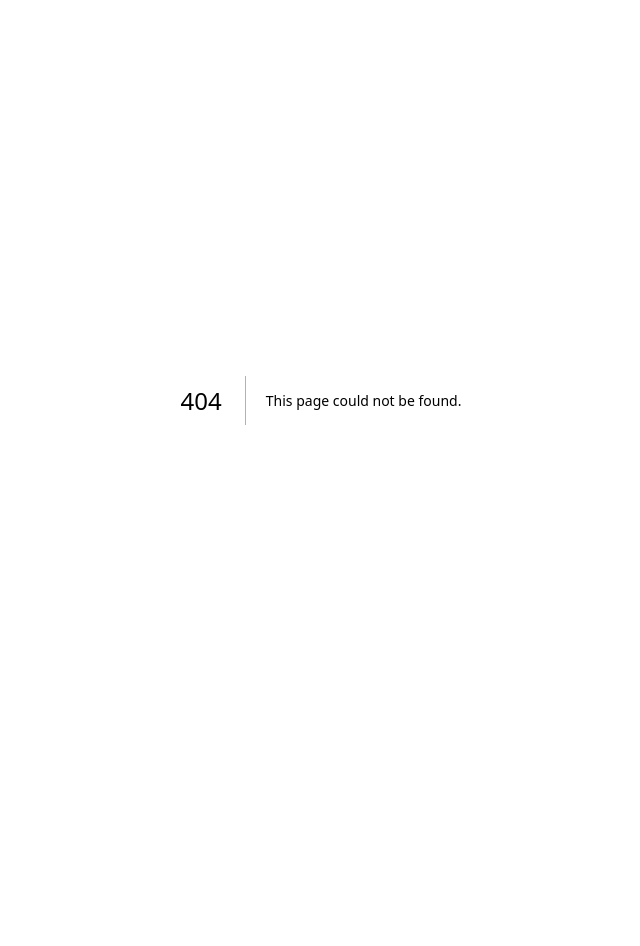
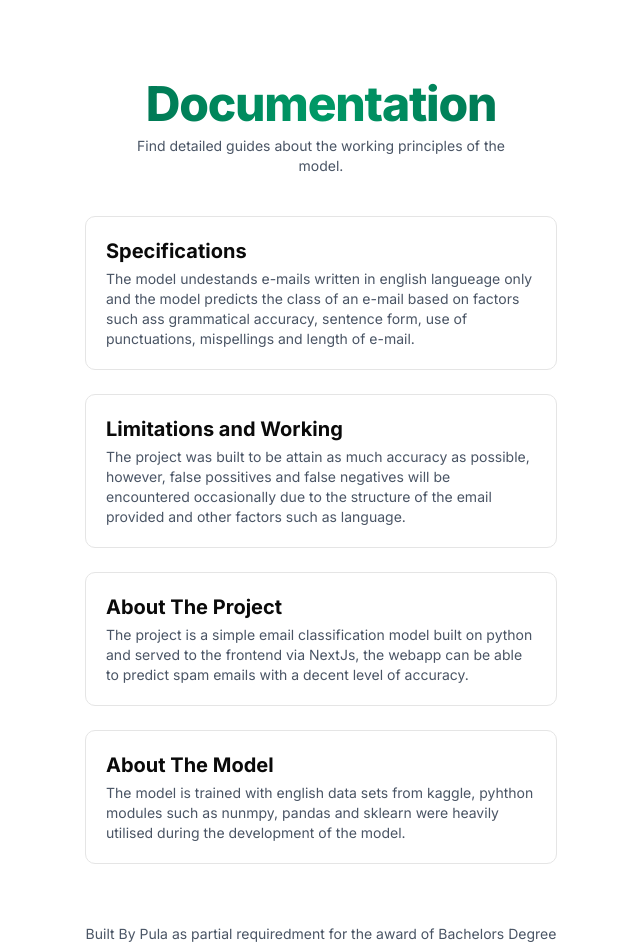
Before and after one commit to reelmza/pula-frontend, a Next.js app: page /docs in a window 1280 px wide. Before the commit this address had no page. Shown: the top 946 px of the page, without its empty margins (319-959 px from the left). Before the commit the page ends 800 px from the top, so only its background shows below. Built offline with nearby package versions, Linux system fonts and the light colour scheme.

Commit message:
Added documentation page

```diff
--- /dev/null
+++ b/app/docs/page.tsx
@@ -0,0 +1,63 @@
+const Section = ({
+  title,
+  description,
+}: {
+  title: string;
+  description: string;
+}) => {
+  return (
+    <div className="border w-full p-5 rounded-lg mb-5 lg:mb-2">
+      <div className="text-lg lg:text-xl font-bold mb-1">{title}</div>
+      <p className="text-gray-600 text-sm">{description}</p>
+    </div>
+  );
+};
+
+const Page = () => {
+  return (
+    <div className="w-full flex flex-col items-center font-sans mt-10 lg:mt-20">
+      {/* Heading */}
+      <h1 className=" text-4xl lg:text-5xl text-transparent bg-clip-text bg-gradient-to-r from-emerald-700 via-emerald-600 to-emerald-700 font-extrabold tracking-tight mb-2">
+        Documentation
+      </h1>
+      {/* Description */}
+      <p className="w-full lg:w-[35%] px-5 text-sm text-gray-600 text-center mb-10">
+        Find detailed guides about the working principles of the model.
+      </p>
+      <div className="flex flex-col w-full px-5 lg:w-4/10 lg:gap-4">
+        <Section
+          title="Specifications"
+          description="The model undestands e-mails written in english langueage only and the model predicts the class of an e-mail based on factors such ass grammatical accuracy, sentence form, use of punctuations, mispellings and length of e-mail."
+        />
+
+        <Section
+          title="Limitations and Working"
+          description="The project was built to be attain as much accuracy as possible, however, false possitives and false negatives will be encountered occasionally due to the structure of the email provided and other factors such as language."
+        />
+
+        <Section
+          title="About The Project"
+          description="The project is a simple email classification model built on python and
+        served to the frontend via NextJs, the webapp can be able to predict
+        spam emails with a decent level of accuracy."
+        />
+        <Section
+          title="About The Model"
+          description="The model is trained with english data sets from kaggle, pyhthon modules such as nunmpy, pandas and sklearn were heavily utilised during the development of the model."
+        />
+
+        <div className="h-5"></div>
+
+        <div className="text-center text-sm text-gray-600">
+          Built By Pula as partial requiredment for the award of Bachelors
+          Degree in Cyber Security at Bingham University, Karu, Nasarawa State,
+          Nigeria.{" "}
+        </div>
+
+        <div className="h-20"></div>
+      </div>
+    </div>
+  );
+};
+
+export default Page;
--- a/app/page.tsx
+++ b/app/page.tsx
@@ -3,7 +3,9 @@ import Spinner from "@/components/Spinner";
 import { Dialog, DialogContent } from "@/components/ui/dialog";
 import { DialogTitle } from "@radix-ui/react-dialog";
 import { VisuallyHidden } from "@radix-ui/react-visually-hidden";
-import React, { useState } from "react";
+import { ArrowRight } from "lucide-react";
+import Link from "next/link";
+import React, { useRef, useState } from "react";
 
 export default function Home() {
   const [dialogOpen, setDialogOpen] = useState(false);
@@ -11,6 +13,8 @@ export default function Home() {
   const [loading, setLoading] = useState<null | string>(null);
   const [history, setHistory] = useState<string[] | null>(null);
   const [predCount, setPredCount] = useState(0);
+
+  const form = useRef<HTMLFormElement>(null);
 
   const check = async (e: React.SyntheticEvent) => {
     e.preventDefault();
@@ -74,20 +78,32 @@ export default function Home() {
   };
 
   return (
-    <div className="w-full flex flex-col items-center font-sans mt-20">
+    <div className="w-full flex flex-col items-center font-sans mt-10 lg:mt-20">
       {/* Heading */}
       <h1 className=" text-4xl lg:text-5xl text-transparent bg-clip-text bg-gradient-to-r from-emerald-700 via-emerald-600 to-emerald-700 font-extrabold tracking-tight mb-2">
         Email Spam Filter
       </h1>
 
-      <p className="w-full lg:w-[35%] px-5 text-sm text-gray-600 mb-10 text-center">
-        Please paste a substancial number of text from any part of your email
-        content for accuracy.
+      {/* Description */}
+      <p className="w-full lg:w-[35%] px-5 text-sm text-gray-600 mb-2 text-center">
+        Predict the likelihood of spam english emails with ease.
       </p>
+
+      {/* Documentation Link */}
+      <Link href={"/docs"} className="mb-5">
+        <div className="text-emerald-600 font-semibold flex items-center gap-2">
+          <span>Documentation & Guides</span>
+          <ArrowRight size={16} strokeWidth={2} />
+        </div>
+      </Link>
 
       {/* Content */}
       <div className="flex w-full px-5 lg:w-6/10 lg:gap-4">
-        <form className="w-full lg:w-3/5 flex flex-col" onSubmit={check}>
+        <form
+          className="w-full lg:w-3/5 flex flex-col"
+          onSubmit={check}
+          ref={form}
+        >
           <textarea
             name="spamEmail"
             id="spamEmail"
@@ -96,8 +112,16 @@ export default function Home() {
             required
           ></textarea>
 
+          <div className="flex items-center justify-end flex-wrap gap-2 lg:gap-5">
             <button
-            className={`h-10 flex items-center justify-center gap-2 bg-neutral-900 rounded w-full lg:w-48 text-white text-sm font-semibold cursor-pointer hover:bg-emerald-700 self-end ${
+              onClick={() => form.current?.reset()}
+              type="button"
+              className="h-10 lg:w-48 w-full border-2 bg-transparent rounded-md cursor-pointer hover:bg-gray-100 text-gray-600 text-sm font-semibold"
+            >
+              Clear Input
+            </button>
+            <button
+              className={`h-10 flex items-center justify-center gap-2 bg-neutral-900 rounded-md w-full lg:w-48 text-white text-sm font-semibold cursor-pointer hover:bg-emerald-700 self-end ${
                 loading !== null ? "opacity-50 pointer-events-none" : ""
               }`}
               disabled={loading !== null}
@@ -113,8 +137,7 @@ export default function Home() {
                 </>
               )}
             </button>
-
-          {/* <div className="text-2xl">{response}</div> */}
+          </div>
         </form>
 
         <div className="hidden lg:block w-2/5 h-[20rem] border p-5 rounded-md">
@@ -144,7 +167,6 @@ export default function Home() {
           })}
         </div>
       </div>
-
       <Dialog open={dialogOpen} onOpenChange={setDialogOpen}>
         <DialogContent
           className={`w-[15rem] ${
```
Lines whose indentation alone changed are shown as unchanged.
